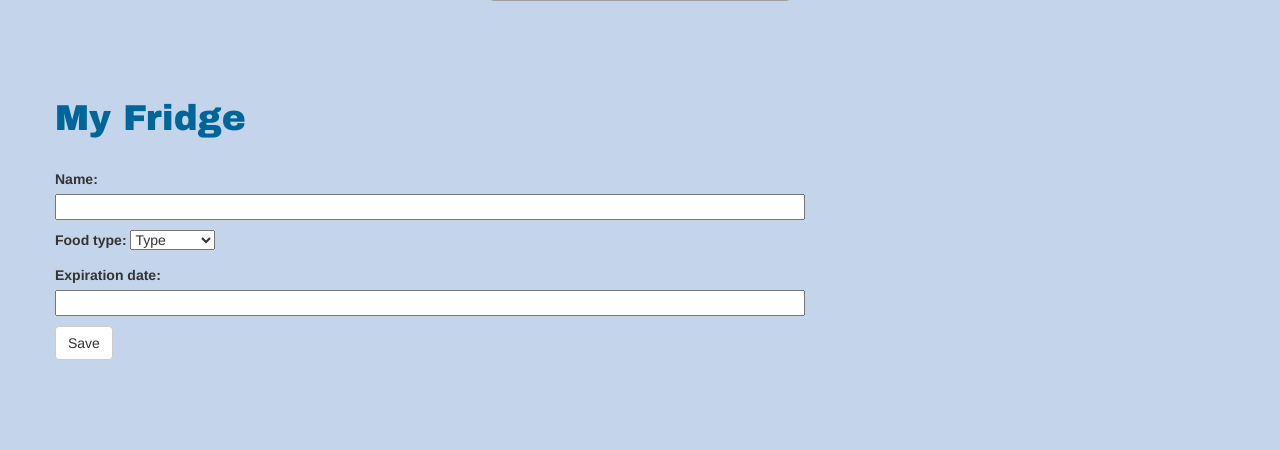
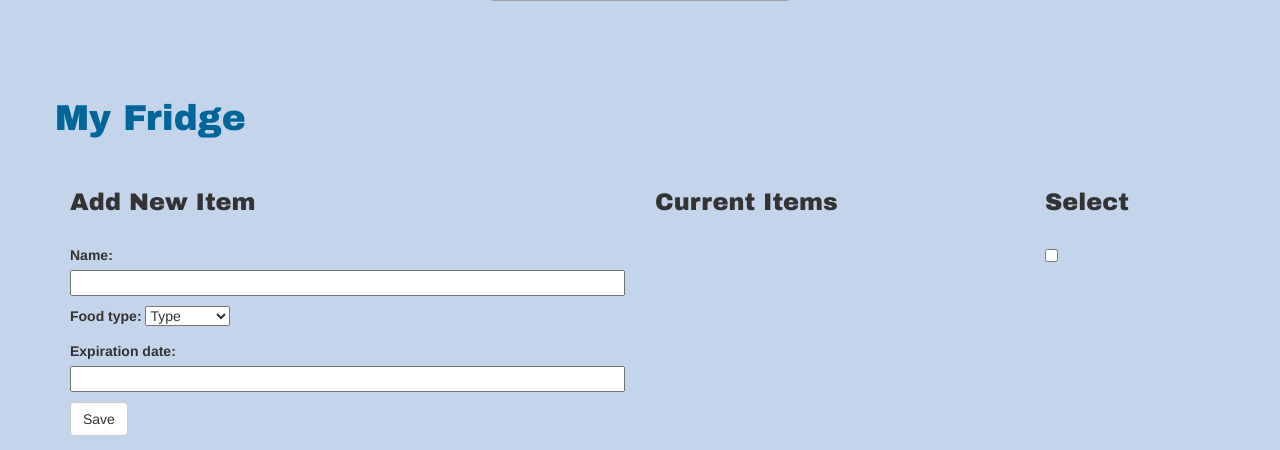
Before and after one commit to brpasiliao/GWC-My-Fridge, a Django app: page /my_fridge/ in a window 1280 px wide. Shown: the part 423-873 px from the top of the page. Before the commit the page ends 783 px from the top, so only its background shows below. Run offline with Django 3.2, Linux system fonts and the light colour scheme; data that the repository does not hold is empty; some libraries are stand-ins or nearby versions; grey boxes are pictures that could not be loaded.

Commit message:
my fridge layout

```diff
--- a/fridge/templates/fridge/my_fridge.html
+++ b/fridge/templates/fridge/my_fridge.html
@@ -3,28 +3,33 @@
 {% block content %}
   <h1>My Fridge</h1>
 
-  {% for item in food %}
-    <!-- <form method="POST" class="recipe-form">{% csrf_token %}
-      {{ food_form.as_ul }}
-      <button type="submit" class="submit btn btn-default">Save</button>
-      <button type="submit" class="submit btn btn-default" name="delete">Delete</button>
-    </form>
-    <br /> -->
-
-    Name: {{ item.name }} <br />
-    Type: {{ item.food_type }} <br />
-    Food expires: {{ item.expiration_date }} <br />
-    <button type="submit" class="submit btn btn-default" name="delete">Delete</button> <br />
-
-  {% endfor %}
 
   <br />
-
-  <form method="POST" class="recipe-form">{% csrf_token %}
-    {{ food_form.as_p }}
-    <button type="submit" class="submit btn btn-default">Save</button>
-    <!-- <button type="submit" class="submit btn btn-default" name="delete">Delete</button> -->
-  </form>
+<div class="container">
+  <div class="row">
+    <div class="col-sm-6">
+      <h3>Add New Item</h3><br>
+      <form method="POST" class="recipe-form">{% csrf_token %}
+        {{ food_form.as_p }}
+        <button type="submit" class="submit btn btn-default">Save</button>
+        <!-- <button type="submit" class="submit btn btn-default" name="delete">Delete</button> -->
+      </form>
+    </div>
+    <div class="col-sm-4">
+      <h3>Current Items</h3><br>
+      {% for item in food %}
+      Name: {{ item.name }} <br />
+      Type: {{ item.food_type }} <br />
+      Food expires: {{ item.expiration_date }} <br />
+      <button type="submit" class="submit btn btn-default" name="delete">Delete</button> <br />
+      {% endfor %}
+    </div>
+    <div class="col-sm-2">
+      <h3>Select</h3><br>
+      <input type="checkbox" value="">
+    </div>
+  </div>
+</div>
 
 
 {% endblock %}
```
